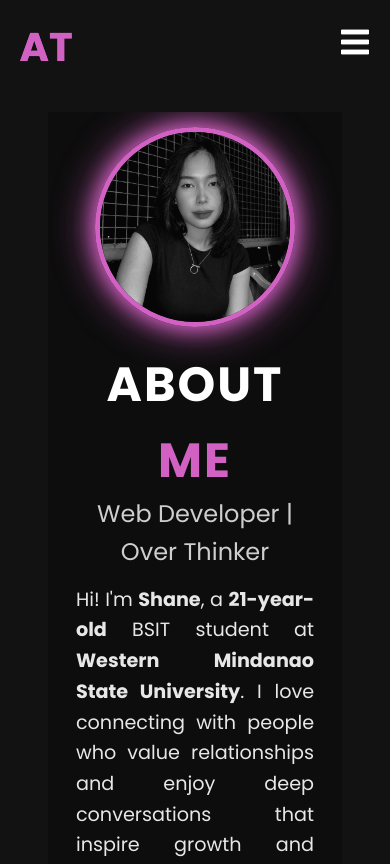
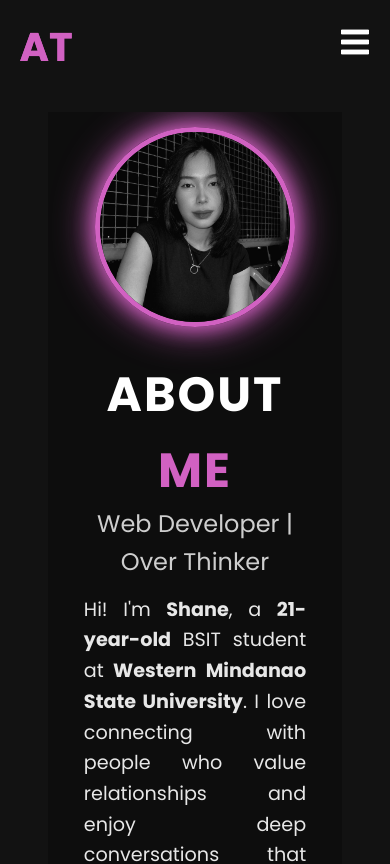
Before and after one commit to zzzzX00/toribio-portfolio, a React (Vite) app: page /about-me in a window 390 px wide. Shown: the top 864 px of the page. Built offline with nearby package versions, Linux system fonts and the light colour scheme.

Commit message:
Updated portfolio with new changes

```diff
--- a/src/components/AboutMe.css
+++ b/src/components/AboutMe.css
@@ -129,10 +129,9 @@
 @media (max-width: 768px) {
   .about-me {
     height: auto;
-    padding: 5%;
 }
   .about-container {
-    flex-direction: row;
+    flex-direction: column;
     text-align: center;
     gap: 20px;
   }
@@ -147,10 +146,13 @@
 }
 
 @media (max-width: 600px) {
+  .about-me {
+    height: auto;
+}
   .about-container {
     flex-direction: column;
     text-align: center;
-    gap: 3+20px;
+    gap: 30px;
   }
 
   .about-content {
```
